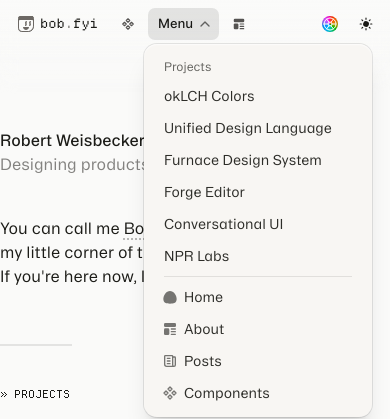
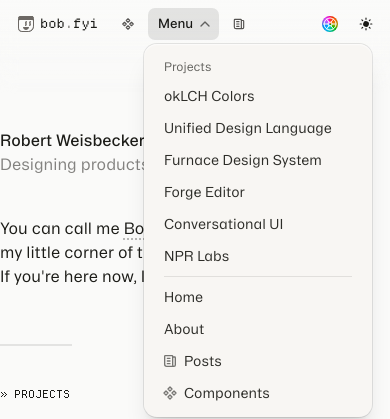
Before and after one commit to robertweisbecker/robertweisbecker.github.io, a Next.js app: page / in a window 390 px wide. Both pictures are taken after a click on the button "Menu". Shown: the top 419 px of the page. Built offline with nearby package versions, Linux system fonts and the light colour scheme.

Commit message:
Fix icons

```diff
--- a/components/header.tsx
+++ b/components/header.tsx
@@ -94,19 +94,17 @@
             <DropdownMenuSeparator className="md:hidden" />
 
             <DropdownMenuItem render={<Link href="/" />} nativeButton={false} className="md:hidden">
-              <IconBlobFilled data-icon="inline-start" />
               Home
             </DropdownMenuItem>
             <DropdownMenuItem render={<Link href="/about" />} nativeButton={false} className="md:hidden">
-              <IconTemplateFilled data-icon="inline-start" />
               About
+            </DropdownMenuItem>
+            <DropdownMenuItem render={<Link href="/posts" />} nativeButton={false} className="md:hidden">
+              <IconNews />
+              Posts
             </DropdownMenuItem>
             {process.env.NODE_ENV === "development" && (
               <>
-                <DropdownMenuItem render={<Link href="/posts" />} nativeButton={false} className="md:hidden">
-                  <IconNews />
-                  Posts
-                </DropdownMenuItem>
                 <DropdownMenuItem render={<Link href="/components" />} nativeButton={false} className="md:hidden">
                   <IconComponents />
                   Components
@@ -117,7 +115,7 @@
         </DropdownMenu>
         <HeaderButton
           label="Posts"
-          icon={<IconTemplateFilled data-icon={isMobile ? null : "inline-start"} />}
+          icon={<IconNews data-icon={isMobile ? null : "inline-start"} />}
           hideTextOnMobile={true}
           href="/posts"
           aria-current={pathname.startsWith("/posts") ? "true" : "false"}
```
